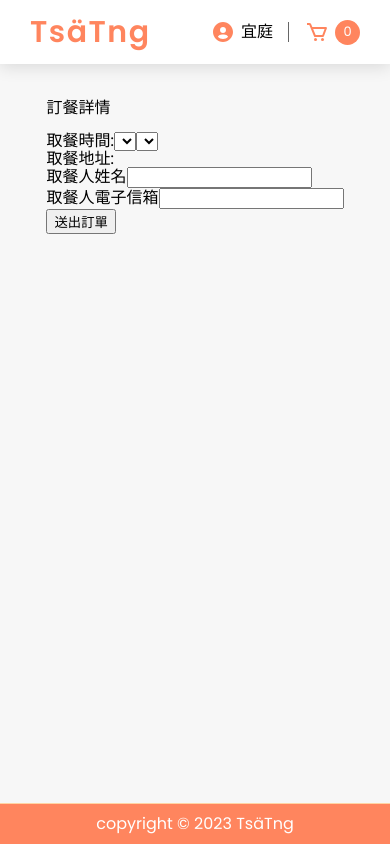
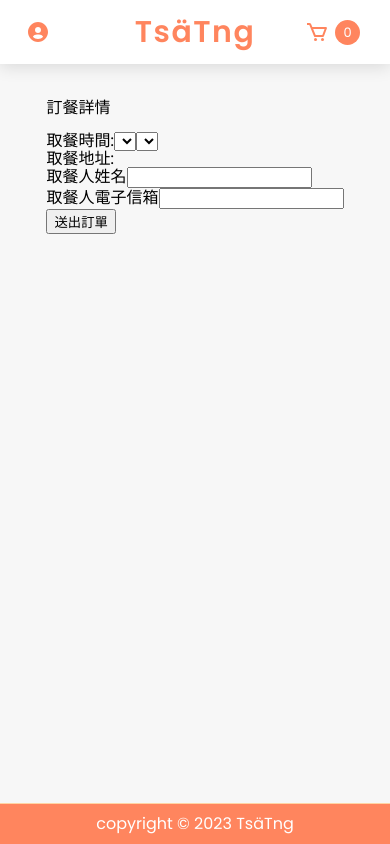
Before and after one commit to yiting99928/Tsa-Tng, a React (Create React App) app: page /checkout in a window 390 px wide. Built offline with nearby package versions, Linux system fonts and the light colour scheme.

Commit message:
header 960px 以下樣式

```diff
--- a/src/components/Header/Header.js
+++ b/src/components/Header/Header.js
@@ -10,20 +10,22 @@ function Header() {
   const [isCartShown, setIsCartShown] = useState(false);
   return (
     <header className="header">
-      <h1 className="logo">
-        <Link to="./">TsäTng</Link>
-      </h1>
-      <ul className="topBar">
-        <li className="headerLink">
-          <BiSolidUserCircle />
-          宜庭
-        </li>
+      <ul className="menu">
         {isCartShown && (
           <div className="cartContainer">
             <OrderList closeBtn={true} setIsCartShown={setIsCartShown} />
           </div>
         )}
-        <li onClick={() => setIsCartShown(true)} className="headerLink">
+        <li>
+          <h1 className="logo">
+            <Link to="./">TsäTng</Link>
+          </h1>
+        </li>
+        <li className="menuLink user">
+          <BiSolidUserCircle />
+          <p>宜庭</p>
+        </li>
+        <li onClick={() => setIsCartShown(true)} className="menuLink">
           <BiCart />
           <div className="orderNum">
             {order.reduce((acc, val) => acc + val.qty, 0)}
--- a/src/components/Header/Header.scss
+++ b/src/components/Header/Header.scss
@@ -4,11 +4,17 @@
   background-color: $white;
   z-index: 2;
   width: 100%;
-  display: flex;
+  padding: 0px 30px;
   box-shadow: 0 0.2rem 1rem rgba(0, 0, 0, 0.12);
-  height: 64px;
-  align-items: center;
-  padding: 0px 30px;
+  .menu {
+    display: flex;
+    height: 64px;
+    align-items: center;
+    width: 100%;
+    @media screen and (max-width: 960px) {
+      justify-content: space-between;
+    }
+  }
   .logo {
     font-size: 30px;
     font-weight: 700;
@@ -16,26 +22,56 @@
     a {
       color: $primary;
     }
+    @media screen and (max-width: 960px) {
+      position: absolute;
+      top: 50%;
+      left: 50%;
+      transform: translate(-50%, -50%);
+    }
   }
-  .topBar {
-    margin-left: auto;
-    display: flex;
-    align-items: center;
-    gap: $gapLg;
-    line-height: $gapLg;
-  }
-  .headerLink {
+  .menuLink {
     display: flex;
     align-items: center;
     gap: $gapSm;
     cursor: pointer;
-    &:first-child {
-      padding: 0px $gapMd;
-      border-right: 1px solid $gray;
-    }
+
     svg {
       color: $primary;
       transform: scale(1.5);
+    }
+  }
+  .user {
+    padding: 0px $gapMd;
+    border-right: 1px solid $gray;
+    margin-right: $gapMd;
+    margin-left: auto;
+    @media screen and (max-width: 960px) {
+      margin-left: 0px;
+      border-right: 0px;
+      padding: 0px;
+      gap: 0px;
+      order: -1;
+    }
+    p {
+      padding-left: $gapBase;
+      @media screen and (max-width: 960px) {
+        display: none;
+      }
+    }
+  }
+  .cartContainer {
+    position: fixed;
+    width: 100%;
+    height: 100%;
+    top: 0px;
+    left: 0px;
+    z-index: 4;
+    background-color: #fff;
+    padding: 50px 80px;
+    max-height: 100vh;
+    display: none;
+    @media screen and (max-width: 960px) {
+      display: block;
     }
   }
   .orderNum {
@@ -48,19 +84,4 @@
     color: $white;
     background-color: $primary;
   }
-  .cartContainer {
-    position: fixed;
-    width: 100%;
-    height: 100%;
-    top: 0px;
-    left: 0px;
-    z-index: 4;
-    background-color: #fff;
-    padding: 50px 80px;
-    max-height: 100vh;
-    display: none;
-    @media screen and (max-width:960px){
-      display: block;
-    }
-  }
 }
```
